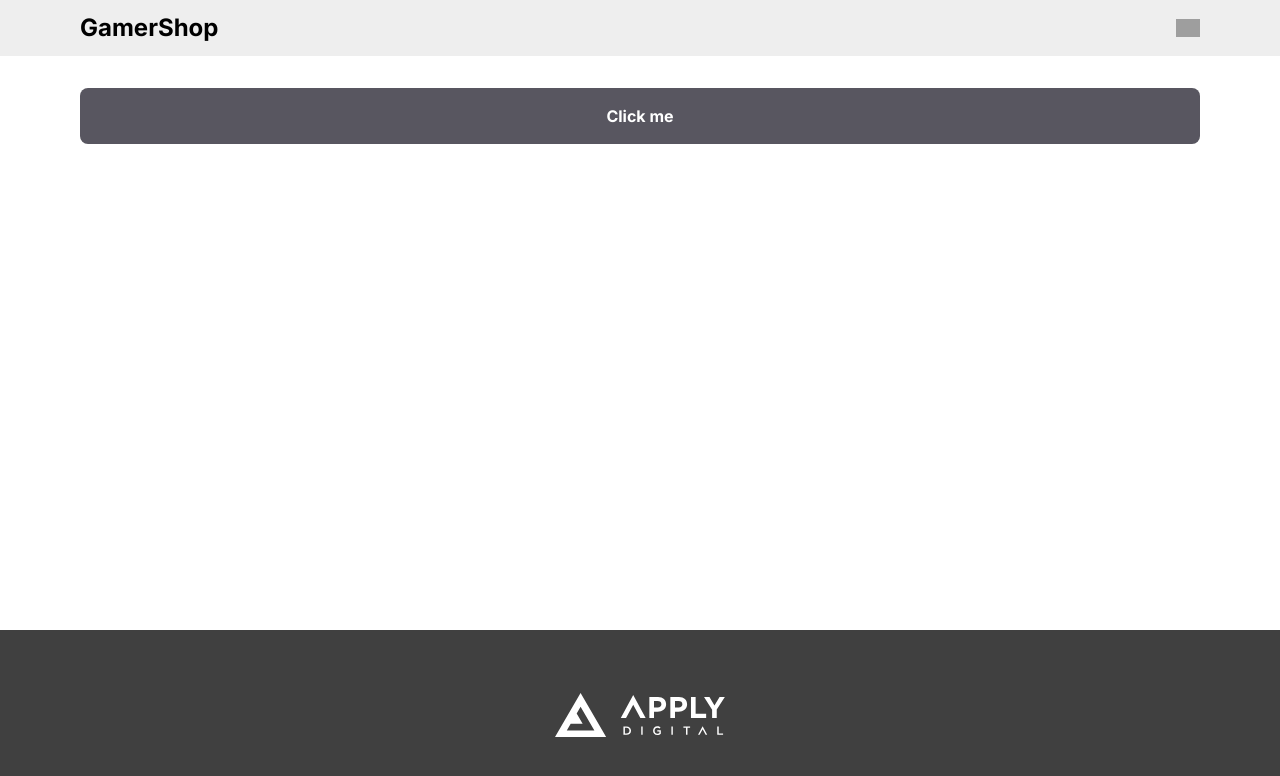
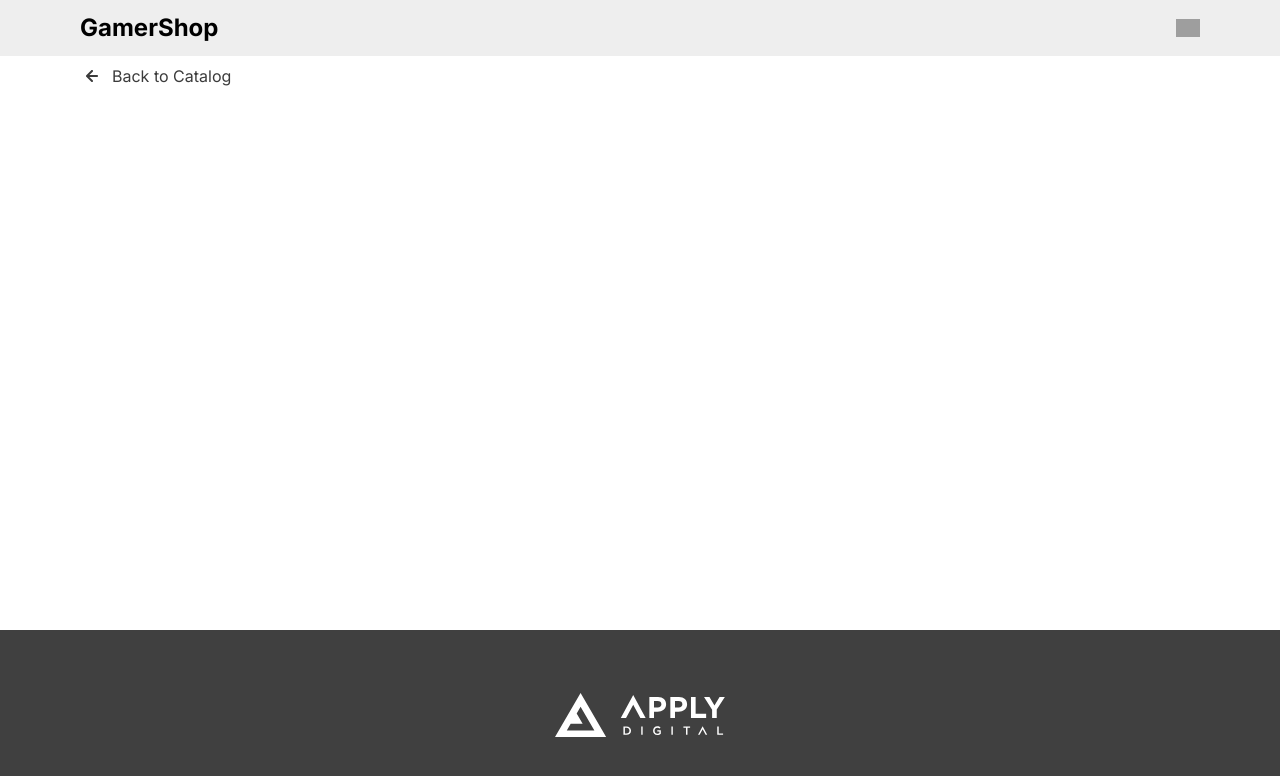
Before and after one commit to yeynerArenales/ad-frontend-test, a Next.js app: page /cart in a window 1280 px wide. Shown: the top 776 px of the page. Built offline with nearby package versions, Linux system fonts and the light colour scheme; grey boxes are pictures that could not be loaded.

Commit message:
feat: add breadcrumb navigation

```diff
--- a/src/app/cart/page.tsx
+++ b/src/app/cart/page.tsx
@@ -1,9 +1,6 @@
-import { Button } from "@/components/atoms/button";
-
 export default function CartPage() {
   return (
     <div className="py-8">
-      <Button variant="secondary">Click me</Button>
     </div>
   );
 }
--- a/src/app/layout.tsx
+++ b/src/app/layout.tsx
@@ -3,6 +3,7 @@ import { Inter } from "next/font/google";
 import "./globals.css";
 import { Header } from "@/components/organisms/header";
 import { Footer } from "@/components/organisms/footer";
+import { Breadcrumb } from "@/components/molecules/breadcrumb";
 
 const inter = Inter({ subsets: ["latin"] });
 
@@ -20,6 +21,7 @@ export default function RootLayout({
     <html lang="en">
       <body className={`${inter.className} min-h-screen flex flex-col`}>
         <Header />
+        <Breadcrumb />
         <main className="flex-grow px-4 md:px-20">
           {children}
         </main>
--- /dev/null
+++ b/src/components/molecules/breadcrumb/index.tsx
@@ -0,0 +1,33 @@
+"use client";
+
+import Link from "next/link";
+import { usePathname } from "next/navigation";
+import Image from "next/image";
+
+export const Breadcrumb = () => {
+  const pathname = usePathname();
+
+  // Skip breadcrumb for home page
+  if (pathname === "/") return null;
+
+  return (
+    <div
+      className="py-2 px-4 md:px-20"
+      role="navigation"
+      aria-label="Back to catalog"
+    >
+      <Link
+        href="/"
+        className="flex items-center gap-2 text-base text-medium text-secondary hover:text-primary"
+      >
+        <Image
+          src="/icons/arrowLeft.svg"
+          alt="Back to Catalog"
+          width={24}
+          height={24}
+        />
+        <span>Back to Catalog</span>
+      </Link>
+    </div>
+  );
+};
```
Also changed, not shown: public/icons/arrowLeft.svg (added).
